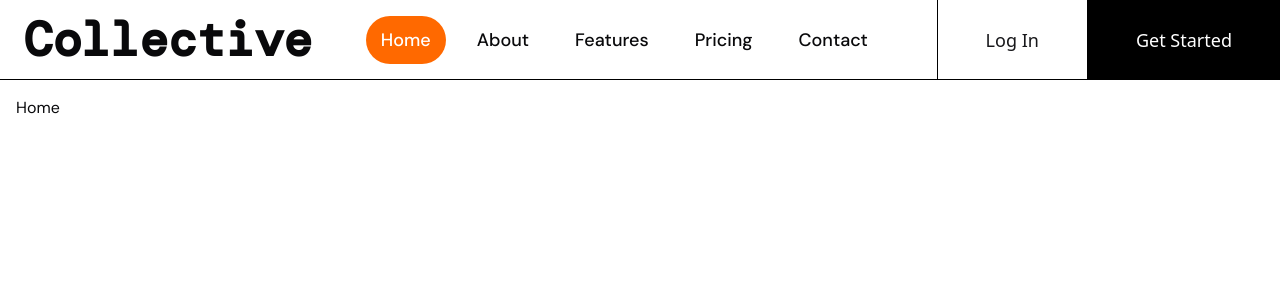
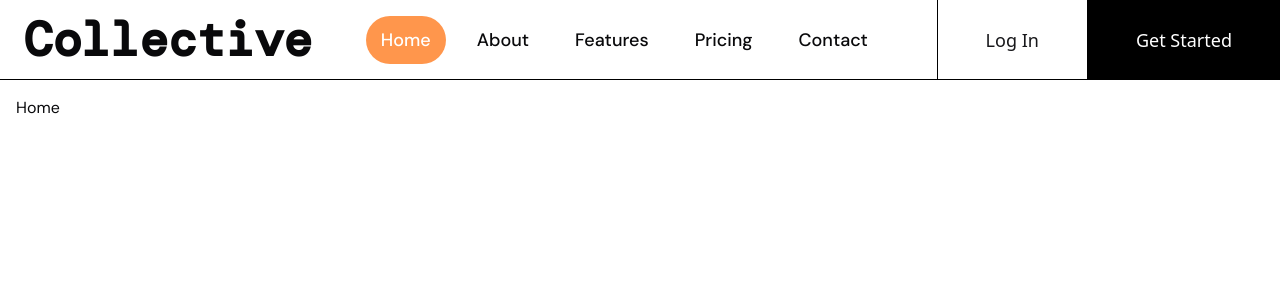
Before and after one commit to jonyBhatt/collective, a Next.js app: page / in a window 1280 px wide. Shown: the top 300 px of the page. Built offline with nearby package versions, Linux system fonts and the light colour scheme; a web font is replaced by a local one.

Commit message:
Change color

```diff
--- a/src/app/(Home)/_components/navbar-list.tsx
+++ b/src/app/(Home)/_components/navbar-list.tsx
@@ -23,7 +23,7 @@ const NavbarItemContainer = ({
   return (
     <Button
       className={`bg-transparent hover:bg-transparent rounded-full hover:border-primary border-transparent px-3.5 text-lg font-Dm-Sans font-medium ${
-        isActive && "bg-primary text-white hover:bg-black hover:text-white"
+        isActive && "bg-primary/70 text-white hover:bg-black hover:text-white"
       }`}
       variant="outline"
     >
```
